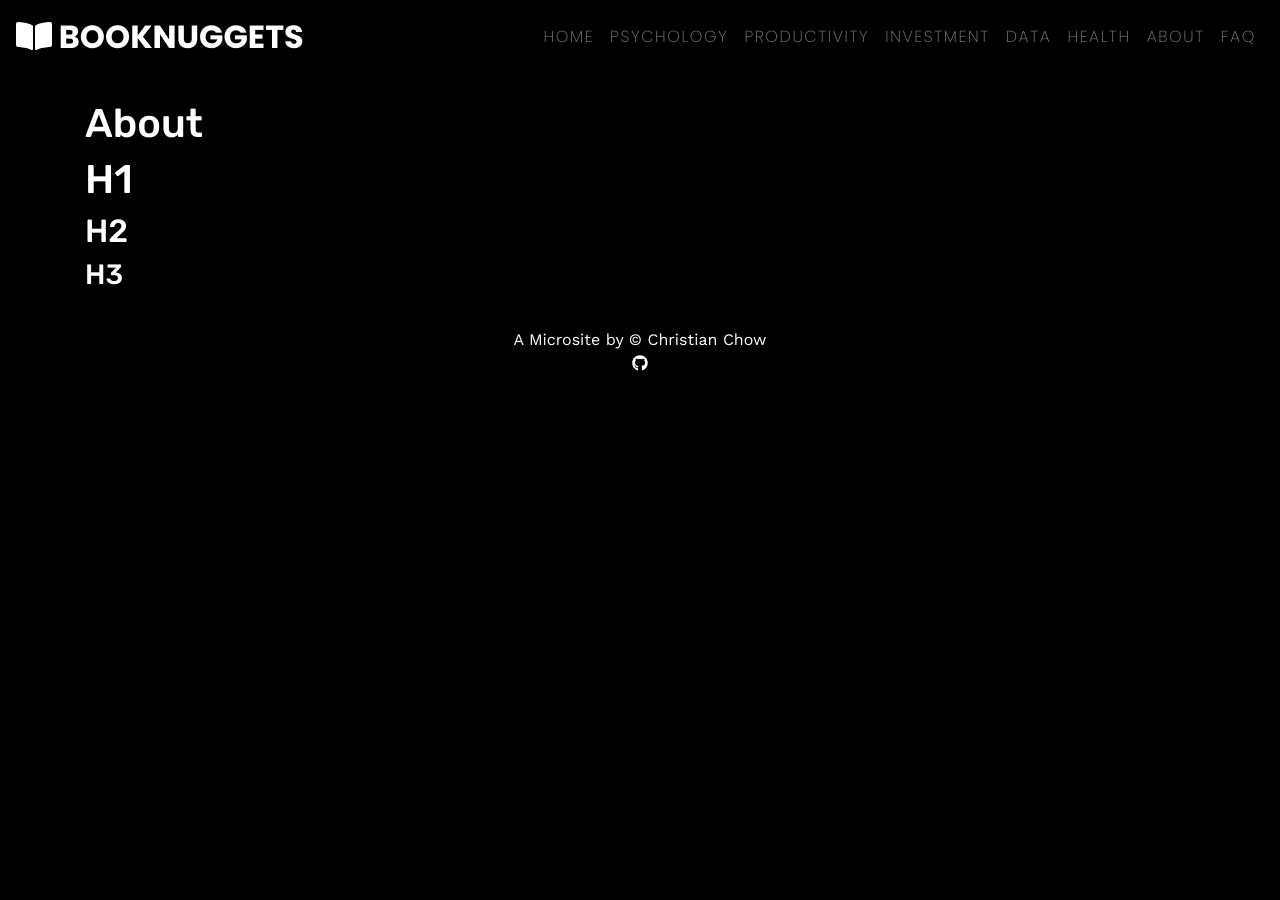
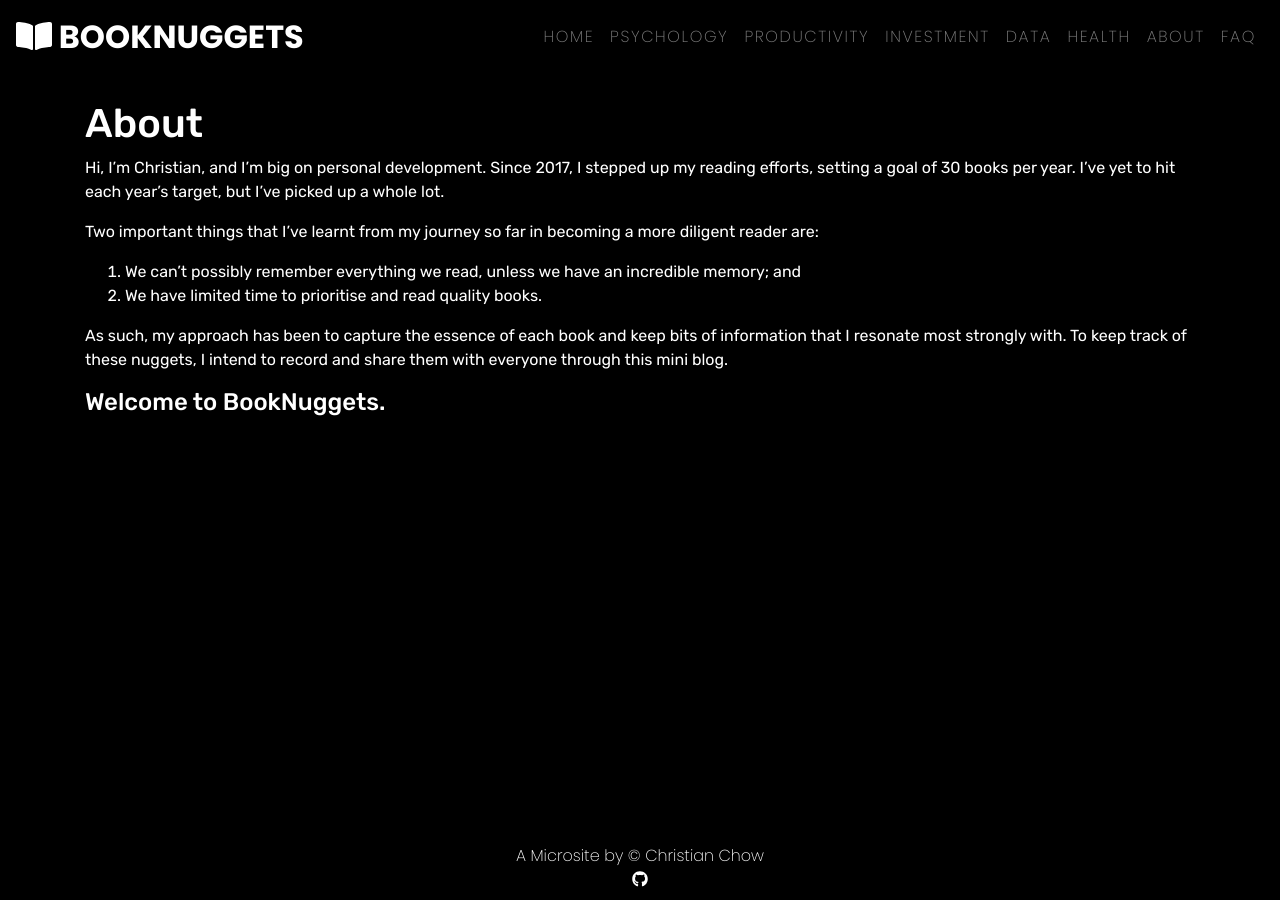
Before and after one commit to chrischow/booknuggets, a Jekyll site: the page built from about.md, in a window 1280 px wide. Built offline with Jekyll 4.4.1, drawn with Linux system fonts in a browser that asks for light colours; nearby versions of some CDN libraries.

Commit message:
Add about and FAQ pages; Create new footer

```diff
--- a/_config.yml
+++ b/_config.yml
@@ -23,7 +23,7 @@ description: >-
 baseurl: "/booknuggets"
 url: "https://chrischow.github.io"
 
-# For dev:
+# For dev only:
 # baseurl: ""
 # url: ""
 
--- a/_includes/footer.html
+++ b/_includes/footer.html
@@ -1,4 +1,13 @@
 <!-- FOOTER -->
+<div class="container text-center footer">
+    <nav class="navbar fixed-bottom navbar-dark navbar-text justify-content-center" style='background: linear-gradient(to top, black, transparent);'>
+            A Microsite by © Christian Chow
+            <br>
+            <a class="icon" href="https://github.com/chrischow/booknuggets"><i class="fab fa-github"></i></a>
+    </nav>
+</div>
+
+
 <script src="https://cdnjs.cloudflare.com/ajax/libs/font-awesome/5.13.0/js/all.min.js" integrity="sha256-KzZiKy0DWYsnwMF+X1DvQngQ2/FxF7MF3Ff72XcpuPs=" crossorigin="anonymous"></script>
 <script src="https://code.jquery.com/jquery-3.5.1.min.js" integrity="sha256-9/aliU8dGd2tb6OSsuzixeV4y/faTqgFtohetphbbj0=" crossorigin="anonymous"></script>
 <script src="https://cdnjs.cloudflare.com/ajax/libs/popper.js/1.12.9/umd/popper.min.js" integrity="sha384-ApNbgh9B+Y1QKtv3Rn7W3mgPxhU9K/ScQsAP7hUibX39j7fakFPskvXusvfa0b4Q" crossorigin="anonymous"></script>
--- a/_layouts/default.html
+++ b/_layouts/default.html
@@ -36,7 +36,7 @@
                         <a class="nav-link" href="{{ site.baseurl }}/about">About</a>
                     </li>
                     <li class="nav-item">
-                        <a class="nav-link" href="#">FAQ</a>
+                        <a class="nav-link" href="{{ site.baseurl }}/faq">FAQ</a>
                     </li>
                     <!-- <li class="nav-item dropdown">
                         <a class="nav-link dropdown-toggle" href="#" id="navbarDropdown" role="button" data-toggle="dropdown" aria-haspopup="true" aria-expanded="false">
@@ -61,17 +61,6 @@
             {{ content }}
         </div>
 
-
-        <div class="row align-items-center" id="footer">
-            <div class="col-12 justify-content-center ">
-                <div class="footertext">
-                    A Microsite by © Christian Chow
-                    <br>
-                    <a class="icon" href="https://github.com/chrischow/booknuggets"><i class="fab fa-github"></i></a>
-                </div>
-            </div>
-        </div>
-
         {% include footer.html %}
 
     </body>
--- a/about.md
+++ b/about.md
@@ -4,8 +4,13 @@ title: About
 permalink: /about/
 ---
 
-# H1
+Hi, I'm Christian, and I'm big on personal development. Since 2017, I stepped up my reading efforts, setting a goal of 30 books per year. I've yet to hit each year's target, but I've picked up a whole lot.
 
-## H2
+Two important things that I've learnt from my journey so far in becoming a more diligent reader are:
 
-### H3
+1. We can't possibly remember everything we read, unless we have an incredible memory; and
+2. We have limited time to prioritise and read quality books.
+
+As such, my approach has been to capture the essence of each book and keep bits of information that I resonate most strongly with. To keep track of these nuggets, I intend to record and share them with everyone through this mini blog.
+
+#### Welcome to BookNuggets.
--- a/css/custom.css
+++ b/css/custom.css
@@ -3,6 +3,7 @@ body {
     color: white;
     font-family: 'Rubik';
     font-weight: 400;
+    margin-bottom: 100px;
 }
 
 h1 {
@@ -131,22 +132,6 @@ th {
     opacity: 0;
 }
 
-#footer {
-    background: black;
-    color: white;
-    border-top: 5px solid black;
-    height: 100px;
-    font-size: 20px;
-}
-
-.footertext {
-    margin: 0 auto;
-    text-align: center;
-    padding: 5px;
-    font-family: Work Sans;
-    font-size: 1.0rem;
-}
-
 .nosummary {
 	position:relative;
 }
@@ -160,3 +145,10 @@ th {
 	border-width: 0 30px 30px 0;
 	border-color: transparent #bd2130 transparent transparent;
 }
+
+.footer {
+    margin-top: 60px;
+    font-family: Poppins;
+    font-weight: 200;
+    font-size: 1.0rem;
+}
```
Also changed, not shown: faq.md (added, +16 -0 lines).
